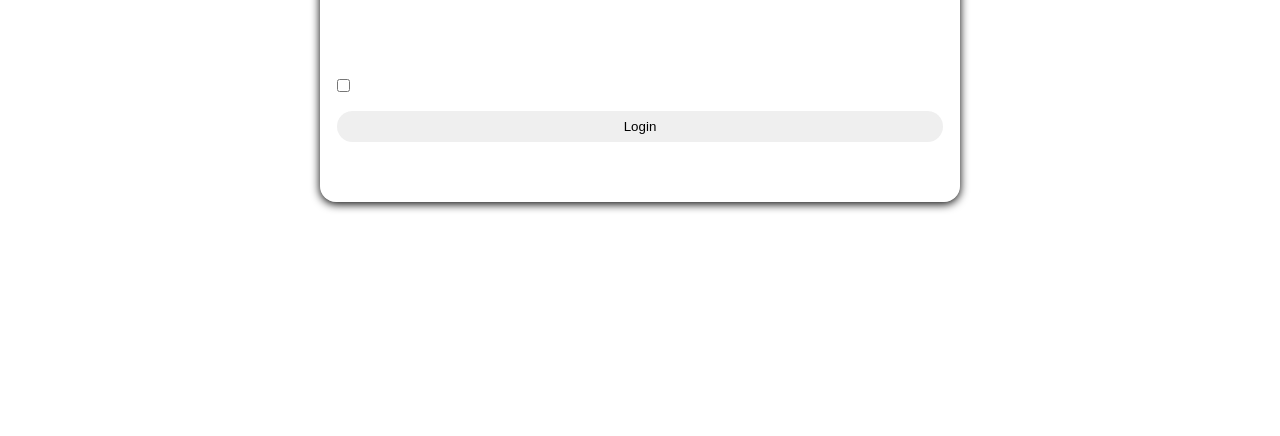
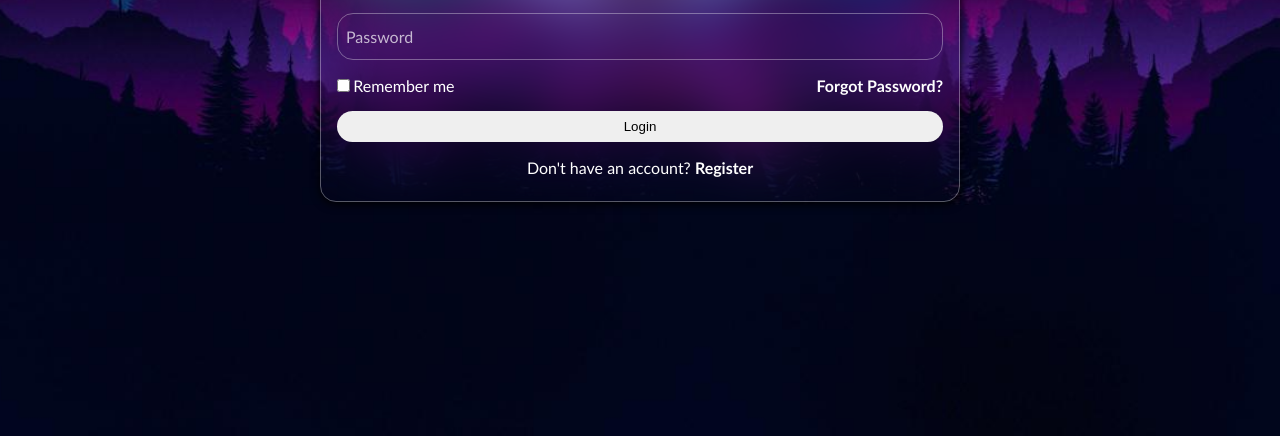
Before and after one commit to MahanMemarian-dev/login-form1, a plain HTML site: page index.html in a window 1280 px wide. Shown: the part 364-800 px from the top of the page. Drawn offline with Linux system fonts and the light colour scheme; some icons are missing.

Commit message:
style.css

```diff
--- a/css/style.css
+++ b/css/style.css
@@ -13,7 +13,7 @@ body {
   min-height: 100vh;
   font-size: 62.5%;
   font-family: Calibri, "Trebuchet MS", sans-serif;
-  background: url(assets/img/img-1.jpg) center no-repeat;
+  background: url(../assets/img/img-1.jpg) center no-repeat;
   background-size: cover;
 }
 .form-wrapper {
```
